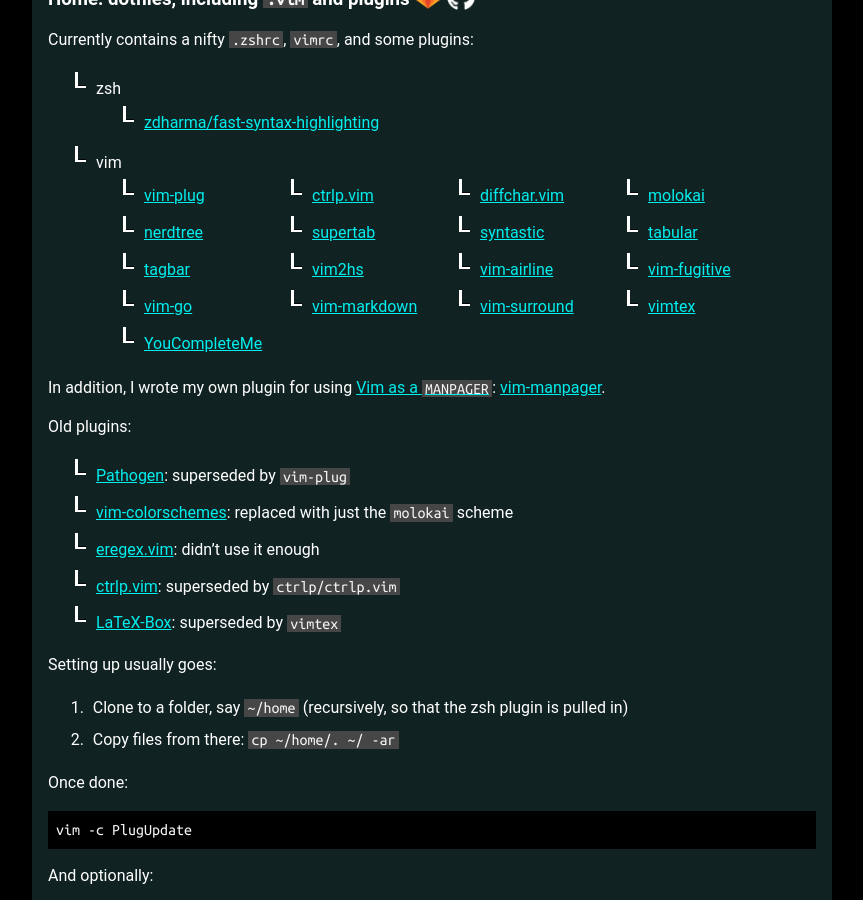
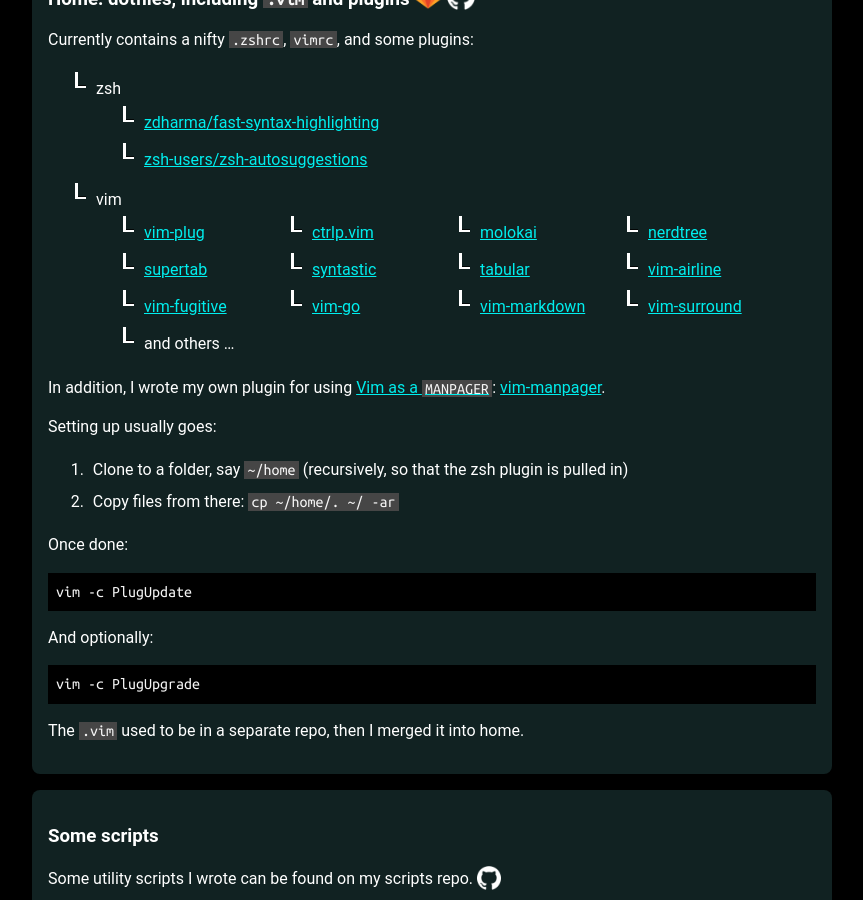
Before and after one commit to muru/muru.github.io, a Jekyll site: the page built from resources.md, in a window 1280 px wide and 900 px high, scrolled down 283 px. Shown: the whole window, without its empty margins (208-1071 px from the left). Built offline with Jekyll 4.4.1, drawn with Linux system fonts in a browser that asks for light colours; some web fonts are replaced; some of the changed text lies outside the part shown.

Commit message:
Clean up resources and add link to printable CV

```diff
--- a/resources.md
+++ b/resources.md
@@ -10,39 +10,25 @@
 
 - zsh
   - [zdharma/fast-syntax-highlighting](https://github.com/zdharma/fast-syntax-highlighting)
+  - [zsh-users/zsh-autosuggestions](https://github.com/zsh-users/zsh-autosuggestions)
 - vim
   - [vim-plug](https://github.com/junegunn/vim-plug)
   - [ctrlp.vim](https://github.com/ctrlpvim/ctrlp.vim.git)
-  - [diffchar.vim](https://github.com/vim-scripts/diffchar.vim)
   - [molokai](https://github.com/tomasr/molokai.git)
   - [nerdtree](https://github.com/scrooloose/nerdtree.git)
   - [supertab](https://github.com/ervandew/supertab)
   - [syntastic](https://github.com/scrooloose/syntastic)
   - [tabular](https://github.com/godlygeek/tabular.git)
-  - [tagbar](https://github.com/majutsushi/tagbar.git)
-  - [vim2hs](https://github.com/dag/vim2hs)
   - [vim-airline](https://github.com/bling/vim-airline)
   - [vim-fugitive](https://github.com/tpope/vim-fugitive.git)
   - [vim-go](https://github.com/fatih/vim-go.git)
   - [vim-markdown](https://github.com/gabrielelana/vim-markdown)
   - [vim-surround](https://github.com/tpope/vim-surround.git)
-  - [vimtex](https://github.com/lervag/vimtex)
-  - [YouCompleteMe](https://github.com/Valloric/YouCompleteMe.git)
+  - and others &hellip;
   {: #plugins-list}
 
 In addition, I wrote my own plugin for using [Vim as a
 `MANPAGER`](/2015/08/28/vim-for-man.html): [vim-manpager](https://github.com/muru/vim-manpager).
-
-Old plugins:
-
-- [Pathogen](http://www.vim.org/scripts/script.php?script_id=2332): superseded
-  by `vim-plug`
-- [vim-colorschemes](https://github.com/flazz/vim-colorschemes.git): replaced
-  with just the `molokai` scheme
-- [eregex.vim](https://github.com/othree/eregex.vim.git): didn't use it enough
-- [ctrlp.vim](https://github.com/kien/ctrlp.vim): superseded by `ctrlp/ctrlp.vim`
-- [LaTeX-Box](https://github.com/LaTeX-Box-Team/LaTeX-Box.git): superseded by `vimtex`
-
 
 Setting up usually goes:
 
@@ -63,20 +49,13 @@
 
 # Some scripts {#scripts}
 
-- [`curlwc.sh`](https://github.com/muru/scripts/blob/master/curlwc.sh):
-This script uses [curl(1)](http://manpages.ubuntu.com/curl.1) to download the
-target file in parts. Not very robust.
-- [`mtcd.sh`](https://github.com/muru/scripts/blob/master/mtcd.sh):
-This script mounts all arguments in directories within `~/cdrom` (as ISO9660
-images), and also handles unmounting.
-
-These and more can be found on my scripts repo. [![github]](https://github.com/muru/scripts){:.git}
+Some utility scripts I wrote can be found on my scripts repo. [![github]](https://github.com/muru/scripts){:.git}
 
 <!-- section -->
 
 # CV
-A CV template in LaTeX (modified from one obtained online, original included):
-[![gitlab]](https://git.cse.iitb.ac.in/murukesh/cv){:.git}
+A CV template in LaTeX (modified from one obtained online), then re-written in Markdown:
+[![gitlab]](https://gitlab.com/murukesh/cv){:.git}
 
 <!-- section -->
 
```
Also changed, not shown: cv.md (+4 -0 lines).
